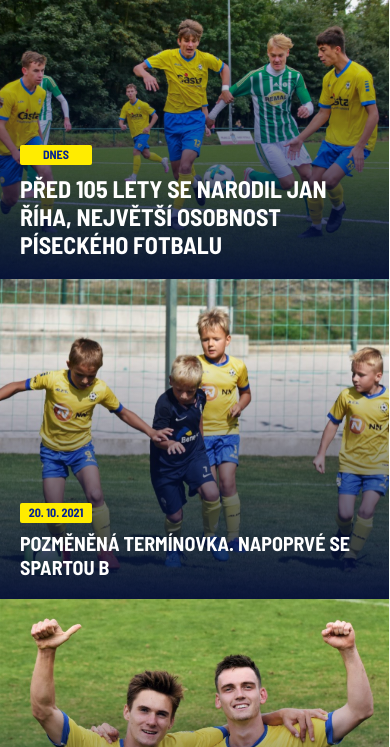
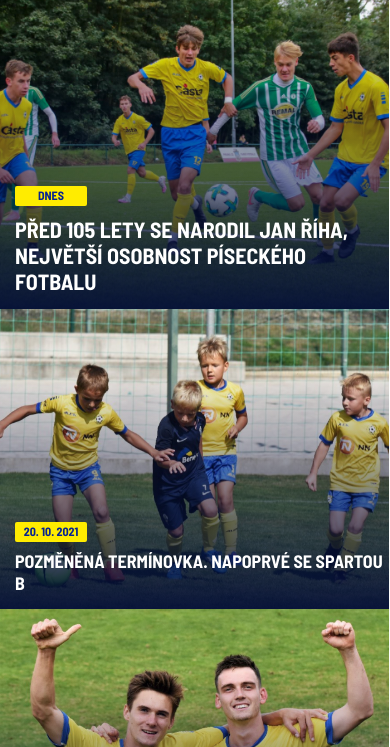
Before and after one commit to mizza-cz/fc_pisek, a website: page app/index.html in a window 390 px wide. Shown: the part 97-844 px from the top of the page. Drawn offline with nearby package versions, Linux system fonts and the light colour scheme.

Commit message:
oparava top

```diff
--- a/app/index.html
+++ b/app/index.html
@@ -223,6 +223,7 @@
             </h1>
           </div>
         </a>
+        <div class="top__item-box">
           <a class="top__item" href="#" style="background-image: url('images/content/2.jpg');">
             <div class="top__content">
               <div class="datum">
@@ -243,6 +244,7 @@
               </h2>
             </div>
           </a>
+        </div>
       </div>
     </section>
 <!-- top end -->
--- a/app/scss/_header.scss
+++ b/app/scss/_header.scss
@@ -189,6 +189,9 @@
 
   .menu.menu--right {
     top: 288px;
+    .nav.navbar {
+      padding-top: 0;
+    }
   }
   .header__menu-dropdown li:hover {
     color: #fff;
@@ -327,7 +330,7 @@
     left: 0;
   }
   .header__row {
-    padding: 0 15px;
+    width: 100%;
   }
 }
 @media (max-width: 380px) {
--- a/app/scss/_top.scss
+++ b/app/scss/_top.scss
@@ -9,12 +9,18 @@
   }
 }
 .top__item {
-  max-width: 480px;
+  max-width: 100%;
   height: 480px;
   background-repeat: no-repeat;
   background-size: cover;
   background-position: center center;
   position: relative;
+  height: 350px;
+  width: 100%;
+
+  &-box {
+    width: 40%;
+  }
 
   &::before {
     content: '';
@@ -30,7 +36,8 @@
   }
 }
 .top__item.top__item--left {
-  max-width: 50%;
+  max-width: 60%;
+  height: 700px;
 }
 .top__content {
   display: flex;
@@ -82,16 +89,11 @@
   }
 }
 @media (max-width: 1300px) {
-  .top__inner {
-    flex-wrap: wrap;
+  .top__item {
+    height: 300px;
   }
   .top__item.top__item--left {
-    max-width: 100%;
-    width: 100%;
-  }
-  .top__item {
-    max-width: 50%;
-    width: 100%;
+    height: 600px;
   }
   .top__title.top__title--main {
     max-width: 900px;
@@ -100,44 +102,62 @@
     padding-right: 60px;
   }
 }
+@media (max-width: 1040px) {
+  .top__title.top__title--main {
+    font-size: 32px;
+    line-height: 38px;
+    margin-bottom: 25px;
+  }
+  .top__title {
+    font-size: 24px;
+    line-height: 26px;
+    margin-bottom: 20px;
+  }
+}
 
 @media (max-width: 900px) {
   .top__item {
     max-width: 100%;
   }
+  .top__item-box {
+    display: flex;
+    width: 100%;
+  }
+  .top__item.top__item--left {
+    width: 100%;
+    max-width: 100%;
+    height: 400px;
+  }
+  .top__inner {
+    flex-wrap: wrap;
+  }
 }
 
 @media (max-width: 700px) {
-  .top__item {
-    height: 400px;
+  .top__content {
+    margin-left: 15px;
+  }
+  .top__item-box {
+    flex-wrap: wrap;
+  }
+  .top__item.top__item--left {
+    height: 350px;
   }
   .top__title.top__title--main {
-    font-size: 30px;
-    line-height: 36px;
-    margin-bottom: 20px;
-  }
-  .top__title {
-    padding-right: 30px;
-  }
-  .top__title {
-    font-size: 26px;
+    font-size: 28px;
     line-height: 30px;
-    margin-bottom: 20px;
-  }
-  .top__content {
-    margin-left: 20px;
   }
 }
 @media (max-width: 480px) {
+  .top__title {
+    padding-right: 0;
+    font-size: 18px;
+    line-height: 22px;
+    margin-bottom: 15px;
+  }
   .top__title.top__title--main {
-    font-size: 24px;
-    line-height: 28px;
-  }
-  .top__item {
-    height: 320px;
-  }
-  .top__title {
-    font-size: 20px;
-    line-height: 24px;
+    margin-bottom: 15px;
+    font-size: 22px;
+    line-height: 26px;
   }
 }
```
Also changed, not shown: app/css/style.min.css. Lines whose indentation alone changed are shown as unchanged.
